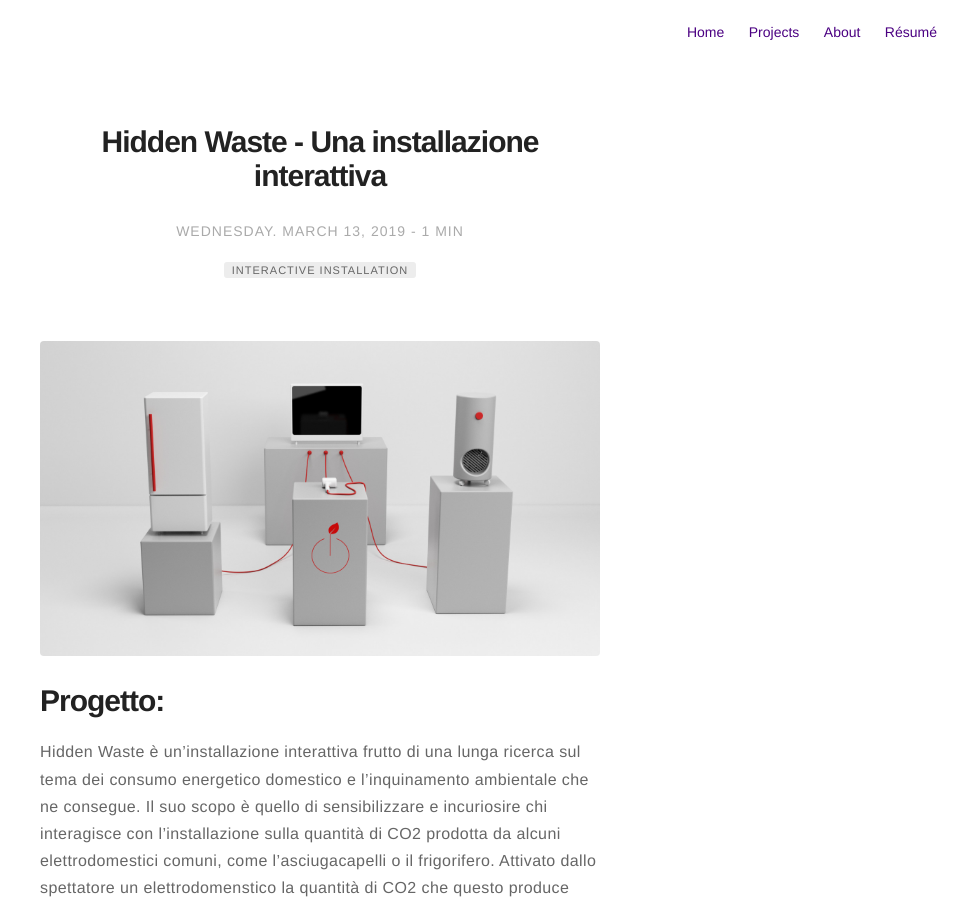
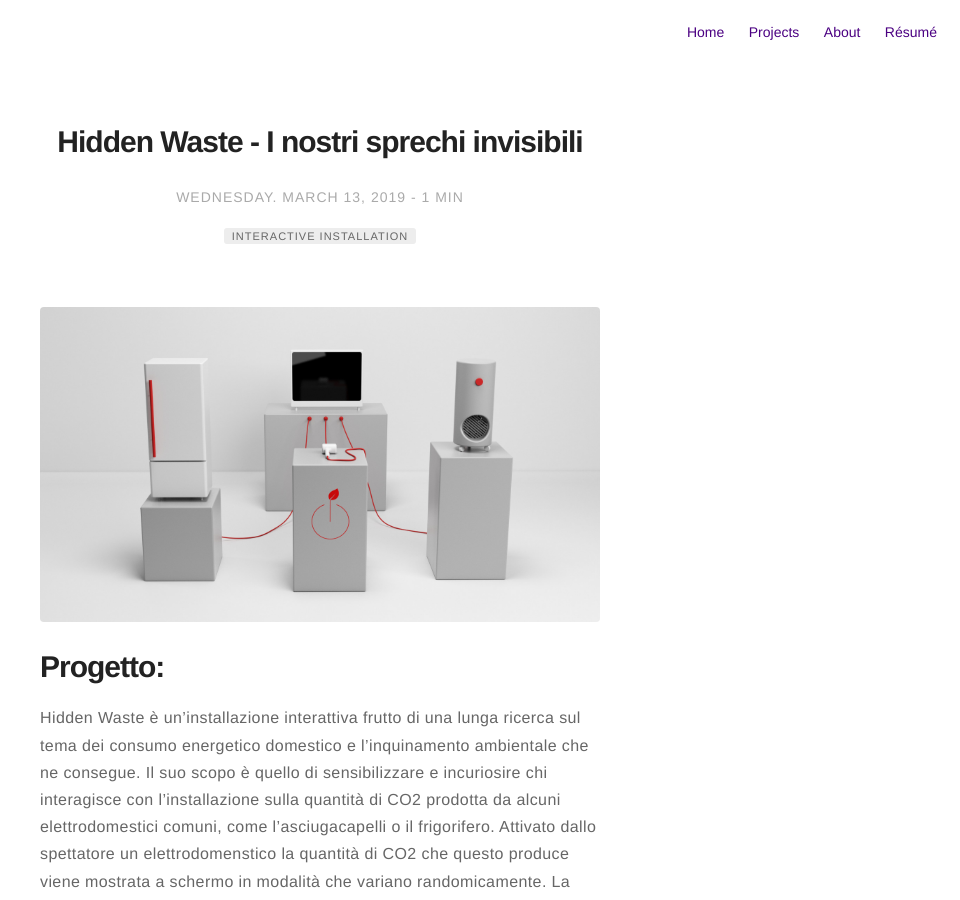
Before and after one commit to luciamaj/luciamaj-github.io, a Jekyll site: the page built from _posts/2019-01-26-hidden-waste.md, in a window 1280 px wide and 900 px high. Shown: the whole window, without its empty margins (320-1280 px from the left). Built offline with Jekyll 4.4.1, drawn with Linux system fonts in a browser that asks for light colours; some of the changed text lies outside the part shown.

Commit message:
general fixes

```diff
--- a/_posts/2016-01-23-another-vision.markdown
+++ b/_posts/2016-01-23-another-vision.markdown
@@ -1,5 +1,5 @@
 ---
-title: "Another Vision - Un'installazione interattiva"
+title: "Another Vision - L'estetica del glitch"
 layout: post
 date: 2019-03-13 22:10
 tag: [interactive installation]
--- a/_posts/2019-01-26-hidden-waste.md
+++ b/_posts/2019-01-26-hidden-waste.md
@@ -1,5 +1,5 @@
 ---
-title: "Hidden Waste - Una installazione interattiva"
+title: "Hidden Waste - I nostri sprechi invisibili"
 layout: post
 date: 2019-03-13 22:10
 tag: [interactive installation]
@@ -13,12 +13,15 @@ author: luciamaj
 externalLink: false
 
 ---
+
 ![image](/assets/images/hidden-waste/hw1.jpg)
 
 # Progetto:
 Hidden Waste è un'installazione interattiva frutto di una lunga ricerca sul tema dei consumo energetico domestico e l'inquinamento ambientale che ne consegue. Il suo scopo è quello di sensibilizzare e incuriosire chi interagisce con l'installazione sulla quantità di CO2 prodotta da alcuni elettrodomestici comuni, come l'asciugacapelli o il frigorifero. Attivato dallo spettatore un elettrodomenstico la quantità di CO2 che questo produce viene mostrata a schermo in modalità che variano randomicamente. La CO2 prodotta viene infatti, per esempio, mostrata in "alberi", visualizzando sullo schermo in tempo reali quanti alberi sono necessari per smaltire il quantitativo di CO2 rilasciato nell'ambiente.
+
 ![image](/assets/images/hidden-waste/hw2.jpg)
 ![image](/assets/images/hidden-waste/hw3.jpg)
+
 ---
 
 # Strumenti
```
Also changed, not shown: _posts/2019-01-14-take-me-home.md (+1 -1 lines).
